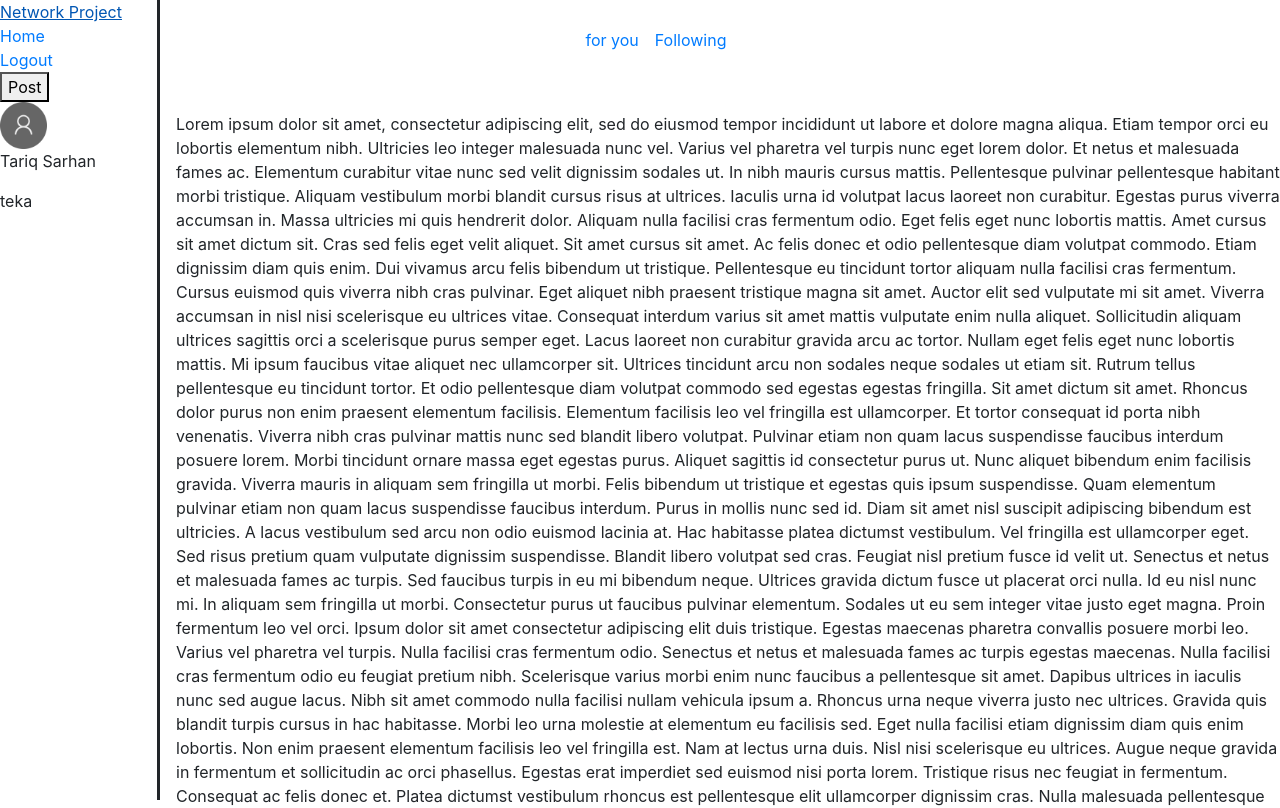
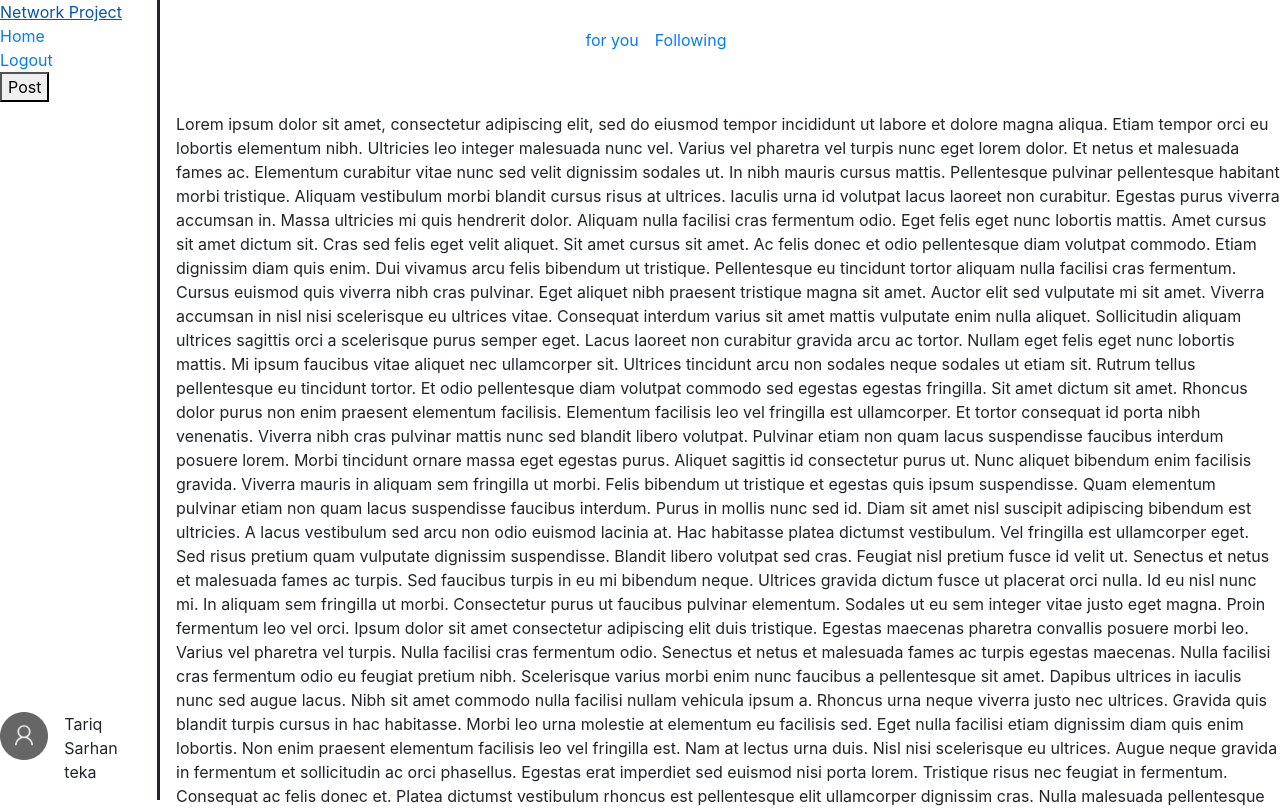
Before and after one commit to tariq7299/CS50Web-Project4-network, a React (Create React App) app in the folder network-react/: page / in a window 1280 px wide. Shown: the top 808 px of the page. Built offline with nearby package versions, Linux system fonts and the light colour scheme.

Commit message:
Adjusted some css for side nav bar and for the Post modal

```diff
--- a/network-react/src/App.js
+++ b/network-react/src/App.js
@@ -22,15 +22,24 @@ function App() {
 
       <div className="navbar">
         <div className="side-navbar">
+
+          <div className="nav-buttons-and-post-button-wrapper">
             <a href="#">Network Project</a>
             <a href="#">Home</a>
             <a href="#">Logout</a>
             <button className="new-post-button" onClick={handelPostModal}>Post</button>
-         <div className="user-info">
+          </div>
+
+          <div className="user-info-wrapper">
+            <div className="profile-image-wrapper">
               <img className="profile-image" src="default-profile.svg.png" alt="user-profile-image"></img>
+            </div>
+            <div className="username-wrapper">
             <p className="user-actual-name">Tariq Sarhan</p>
             <p className="username">teka</p>
             </div>
+          </div>
+
         </div>
         <div className= "top-navbar">
           <a href="#"> for you</a>
--- a/network-react/src/App.scss
+++ b/network-react/src/App.scss
@@ -15,9 +15,9 @@
   border: 1px dotted grey;
   top: 50%;
   left: 50%;
+  transform: translate(-50%, -50%);
   z-index: 9999;
   display: block;
-  // visibility: hidden;
 
 
   img {
@@ -44,19 +44,45 @@
   position: fixed;
   top: 0px;
   left: 0px;
+  width: 10rem;
+  height: 100%;
+  border-right-style: solid;
+  z-index: 2;
   display: flex;
   flex-flow: column nowrap;
-  width: 10rem;
-  height: 100%;
-  justify-content: start;
-  align-items: start;
-  border-right-style: solid;
-  z-index: 2;
+  justify-content: space-between;
+
+  .nav-buttons-and-post-button-wrapper{
+    display: flex;
+    flex-flow: column nowrap;
+    justify-content: start;
+    align-items: start;
+  }
+  .user-info-wrapper{
+    display: flex;
+    flex-flow: row nowrap;
+    gap: 1rem;
+    padding-bottom: 1rem;
+    .profile-image-wrapper {
+      flex-basis: 50px;
+    }
+    .username-wrapper {
+      display: flex;
+      flex-flow: column;
+      p {
+        padding: 0px;
+        margin: 0px;
+      }
+    }
+
+  }
+
+
 }
 
 .profile-image {
   // display: none;
-  width: 30%;
+  width: 100%;
   height:auto;
 }
 .main-content {
```
Lines whose indentation alone changed are shown as unchanged.
